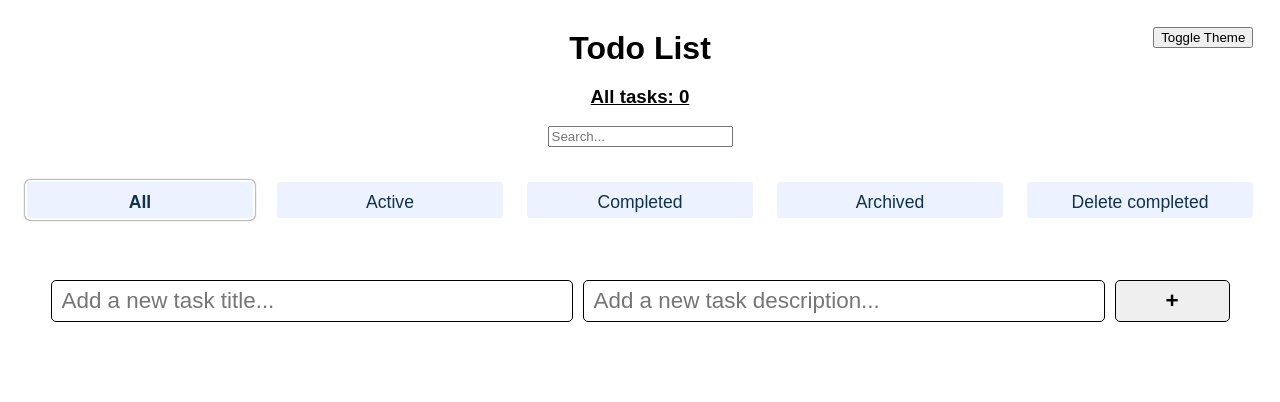
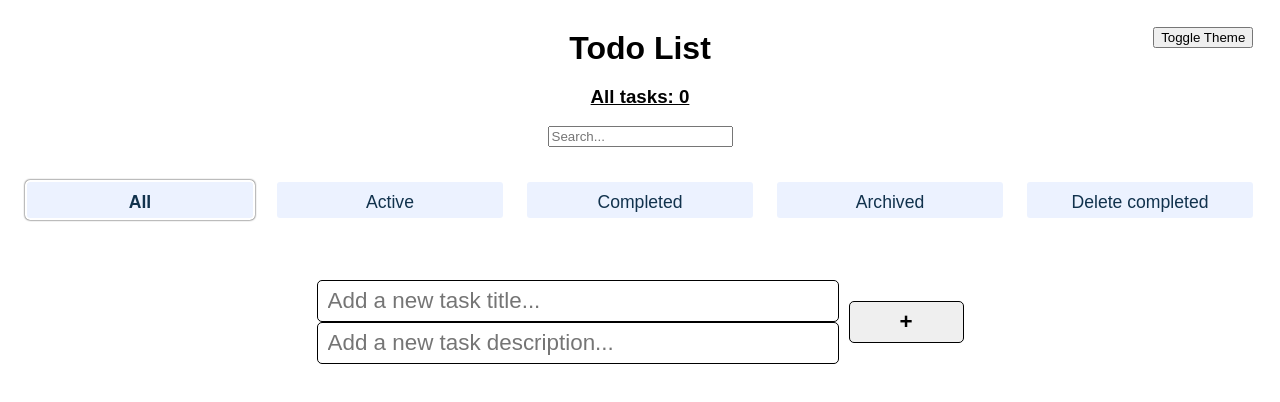
Before and after one commit to nelly476/to-do-react, a React (Vite) app: page / in a window 1280 px wide. Shown: the top 402 px of the page. Built offline with nearby package versions, Linux system fonts and the light colour scheme.

Commit message:
change styling

```diff
--- a/src/components/Form.jsx
+++ b/src/components/Form.jsx
@@ -9,13 +9,13 @@ class Todo extends React.Component {
           return (
             <li className="todo-item" key={item.id}>
               <span className="todo-item__task-description">
-                <h2
+                <h4
                   className={
                     item.done ? "todo-item__title disabled" : "todo-item__title"
                   }
                 >
                   {item.title}
-                </h2>
+                </h4>
                 <p
                   className={
                     item.done
@@ -65,7 +65,7 @@ export default class Form extends React.Component {
             }}
           >
             <div className="form__input-section">
-              <span>
+              <span className="form__input__span">
                 <input
                   type="text"
                   className="form__input"
@@ -73,8 +73,6 @@ export default class Form extends React.Component {
                   onChange={this.props.handleTitleChange}
                   value={this.props.todoTitleValue}
                 />
-              </span>
-              <span>
                 <input
                   type="text"
                   className="form__input"
--- a/src/index.css
+++ b/src/index.css
@@ -31,7 +31,9 @@ body {
 }
 
 h1,
-h2 {
+h2,
+h4,
+p {
   margin: 0;
 }
 
@@ -49,6 +51,13 @@ h2 {
 
 .form__input-section {
   margin-top: 30px;
+  display: flex;
+  align-items: center;
+}
+
+.form__input__span {
+  display: flex;
+  flex-direction: column;
 }
 
 .form__input {
@@ -106,6 +115,14 @@ footer {
   cursor: pointer;
   /* line-height: 40px; */
   display: flex;
+  align-items: center;
+  min-height: 3.5em;
+  padding: 0.2em 0.6em;
+  margin-bottom: 1.1em;
+  border-radius: 10px;
+  -webkit-box-shadow: 0px 9px 22px -8px rgba(34, 60, 80, 0.6);
+  -moz-box-shadow: 0px 9px 22px -8px rgba(34, 60, 80, 0.6);
+  box-shadow: 0px 9px 22px -8px rgba(34, 60, 80, 0.6);
   /* justify-content: space-between; */
 }
 
```
